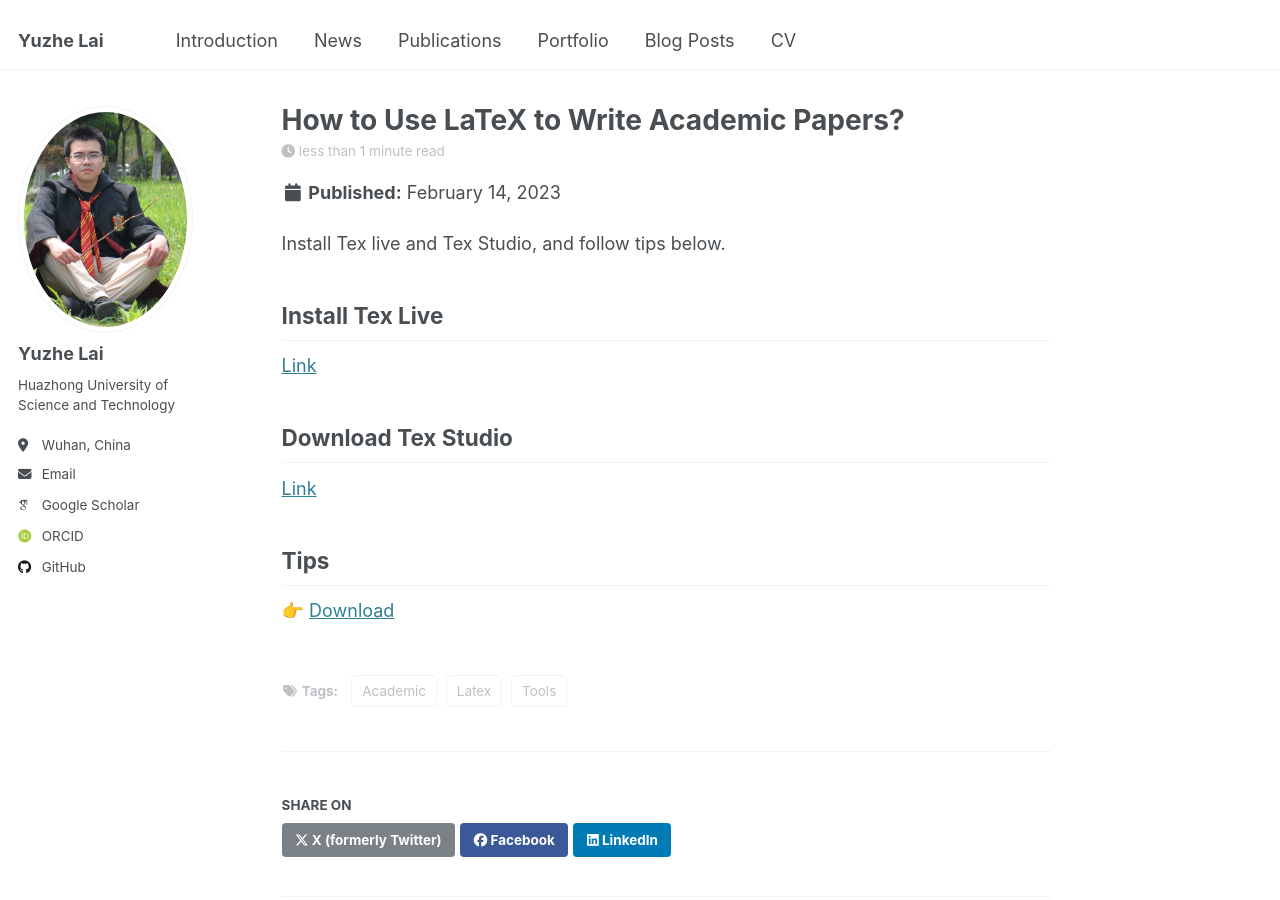
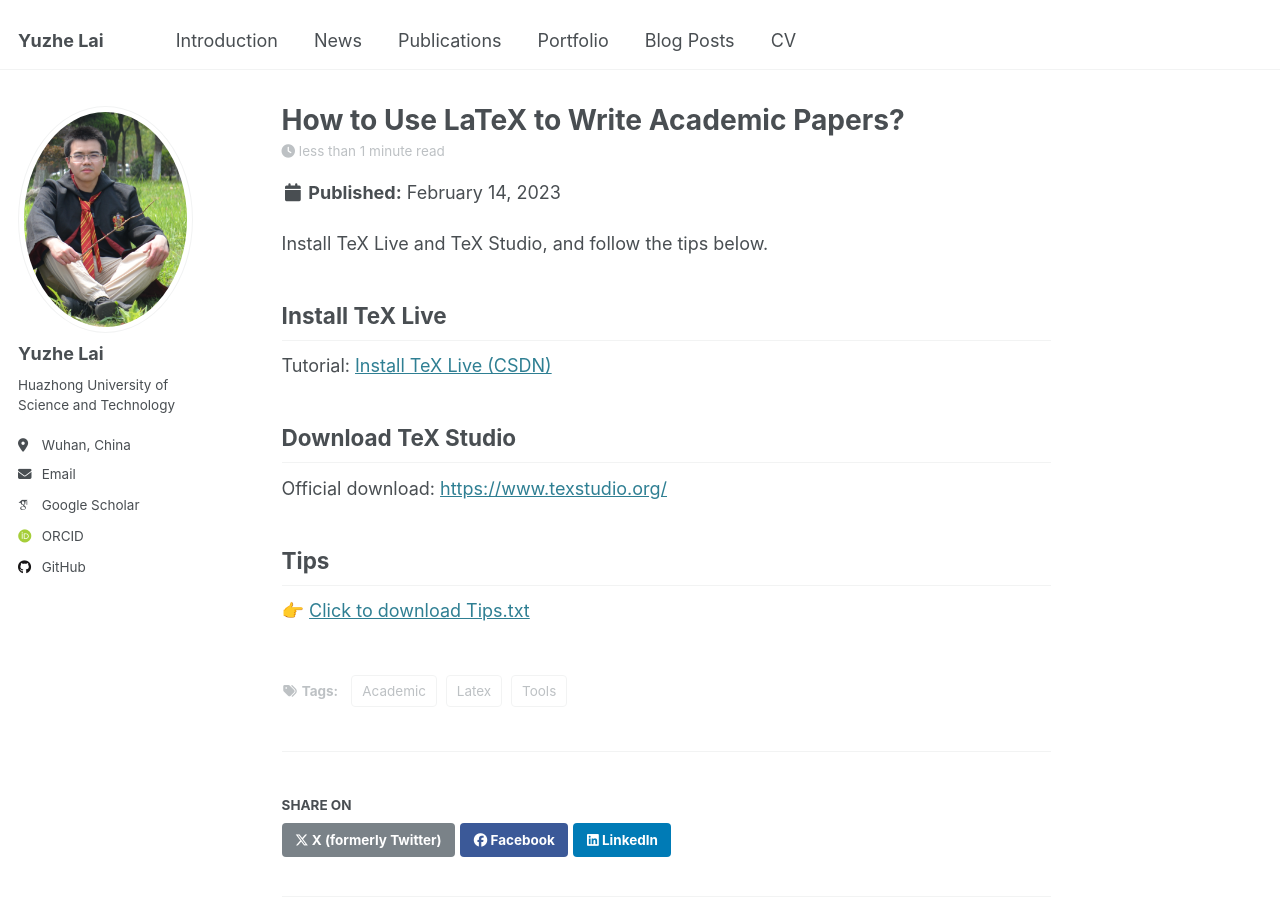
Before and after one commit to plague155/plague155.github.io, a Jekyll site: the page built from _posts/2011-08-14-blog-post-1.md, in a window 1280 px wide and 900 px high. Built offline with Jekyll 4.4.1, drawn with Linux system fonts in a browser that asks for light colours; some web fonts are replaced.

Commit message:
Update 2011-08-14-blog-post-1.md

```diff
--- a/_posts/2011-08-14-blog-post-1.md
+++ b/_posts/2011-08-14-blog-post-1.md
@@ -8,14 +8,16 @@ tags:
   - Tools
 ---
 
-Install Tex live and Tex Studio, and follow tips below.
+Install TeX Live and TeX Studio, and follow the tips below.
 
+## Install TeX Live
 
-## Install Tex Live
-[Link](https://blog.csdn.net/Luan__Yu/article/details/143562703/)
+Tutorial: [Install TeX Live (CSDN)](https://blog.csdn.net/Luan__Yu/article/details/143562703/)
 
-## Download Tex Studio
-[Link](https://www.texstudio.org/)
+## Download TeX Studio
+
+Official download: [https://www.texstudio.org/](https://www.texstudio.org/)
 
 ## Tips
-👉 [Download](/files/Tips.txt){:download="Tips.txt"}
+
+👉 [Click to download Tips.txt](/files/Tips.txt){:download="Tips.txt"}
```
